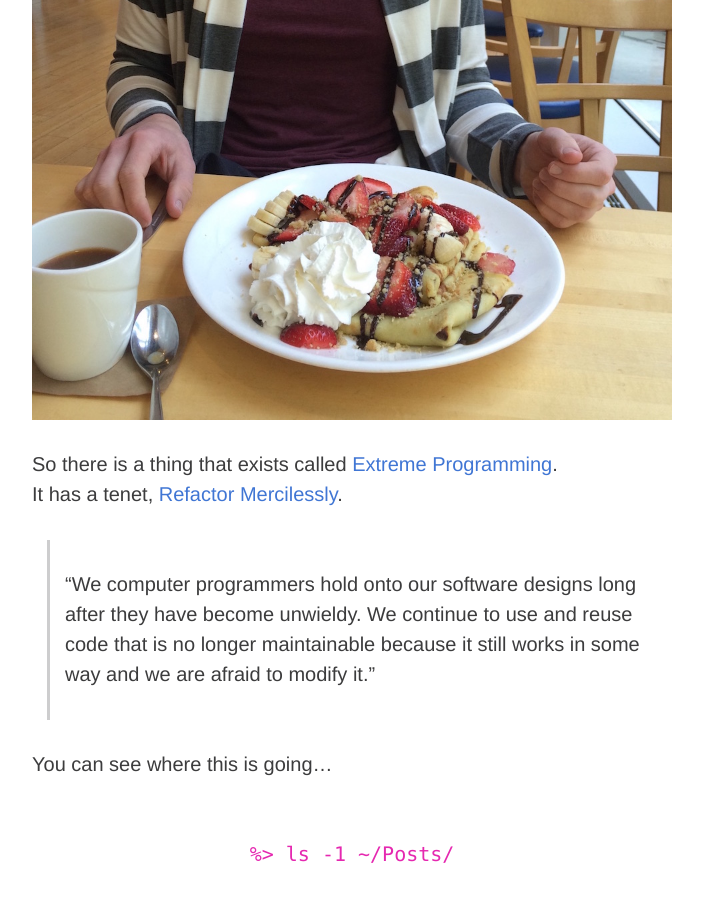
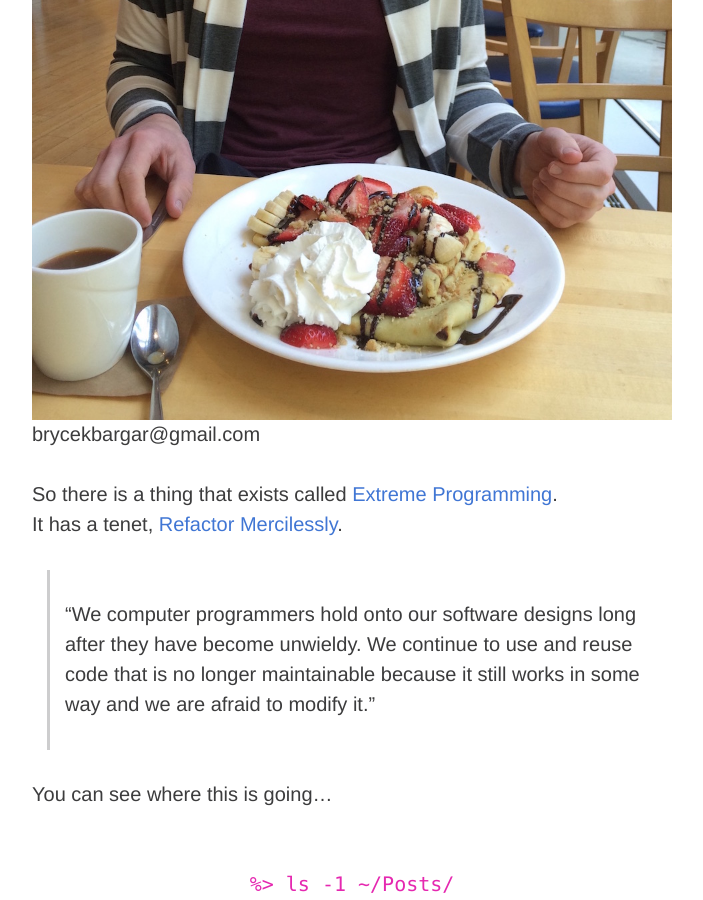
Before and after one commit to brycekbargar/brycekbargar.github.io, a Jekyll site: the page built from about/index.md, in a window 1280 px wide and 900 px high, scrolled down 673 px. Shown: the whole window, without its empty margins (288-991 px from the left). Built offline with Jekyll 4.4.1, drawn with Linux system fonts in a browser that asks for light colours; before the commit the page ends 1543 px from its top, so only the background shows below that.

Commit message:
Add my email to the about

```diff
--- a/about/index.md
+++ b/about/index.md
@@ -7,7 +7,8 @@ permalink: /about/
 
 <h3 class="ta-center">About</h3>
 
-![Bryce][0]
+![A rare breakfast where I have chosen Nutella Crepes over Banana Pancakes][0]
+brycekbargar@gmail.com
 
 
 So there is a thing that exists called [Extreme Programming][1].
```
